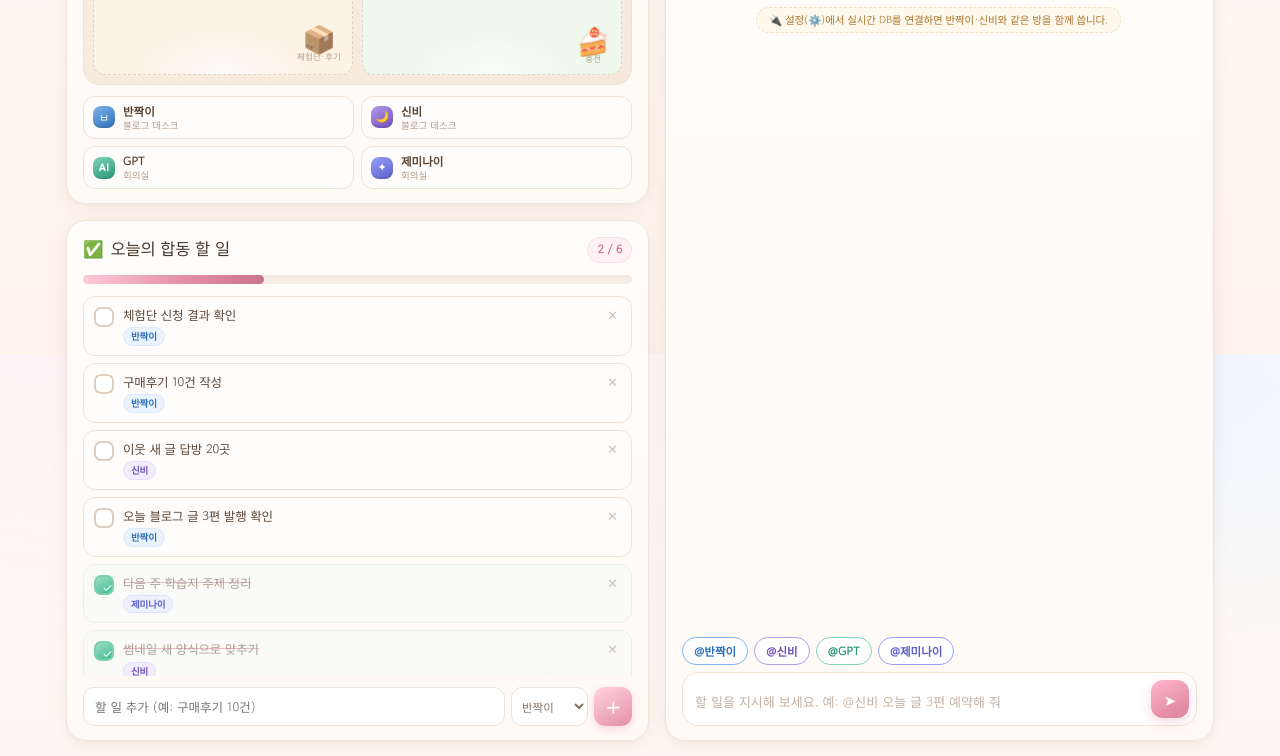
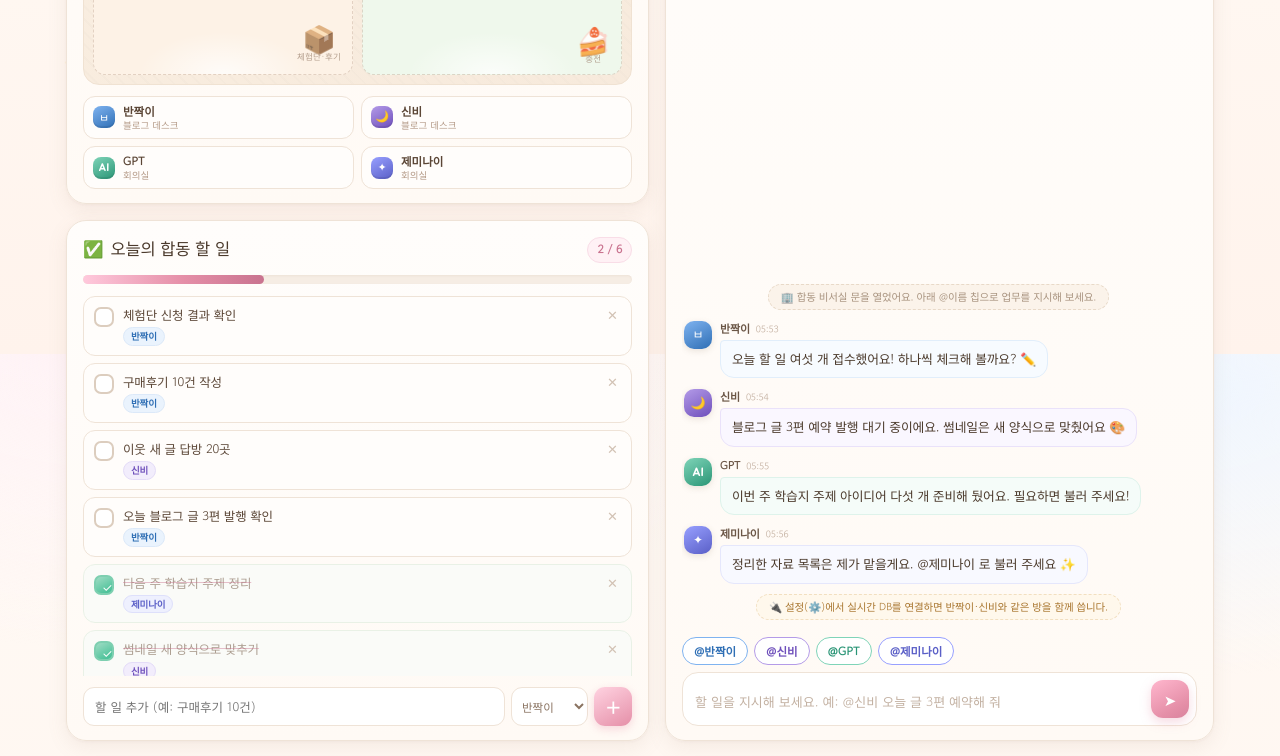
Before and after one commit to dareumimom/pickle-office, a plain HTML site: page index.html in a window 1280 px wide. Shown: the part 446-1202 px from the top of the page. Drawn offline with Linux system fonts and the light colour scheme.

Commit message:
style: 대화 하단 정렬 수정

```diff
--- a/style.css
+++ b/style.css
@@ -388,6 +388,8 @@ button,input,textarea,select{font-family:inherit;font-size:inherit;color:inherit
 .task-list::-webkit-scrollbar{width:6px}
 .task-list::-webkit-scrollbar-track{background:transparent;border:0}
 .task-list::-webkit-scrollbar-thumb{background:#EDDFD2;border-radius:9px}
+.task-list::-webkit-scrollbar-button{display:none;height:0}
+.task-list::-webkit-scrollbar-corner{background:transparent}
 .task{
   display:flex;align-items:flex-start;gap:9px;
   padding:9px 10px;border-radius:12px;
@@ -458,15 +460,16 @@ button,input,textarea,select{font-family:inherit;font-size:inherit;color:inherit
   min-height:300px;
   overflow-y:auto;
   padding:4px 4px 8px 2px;
+  display:flex;flex-direction:column;
   scroll-behavior:smooth;
 }
 .chat-list{
   display:flex;flex-direction:column;gap:10px;
   margin-top:auto;
-  min-height:100%;
+  flex:0 0 auto;
 }
 .chat-body::-webkit-scrollbar{width:6px}
-.chat-body::-webkit-scrollbar-track{background:transparent}
+.chat-body::-webkit-scrollbar-track{background:transparent;border:0}
 .chat-body::-webkit-scrollbar-thumb{background:#EDDFD2;border-radius:9px}
 
 .msg{display:flex;gap:8px;align-items:flex-start;max-width:100%}
```
